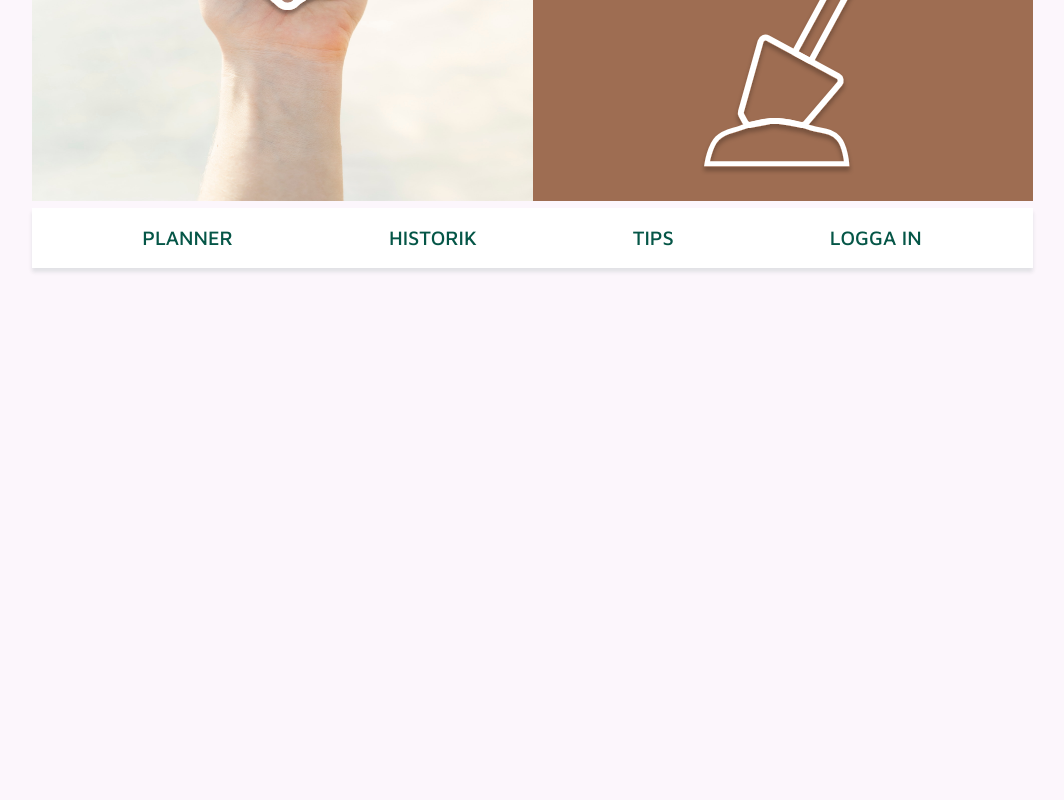
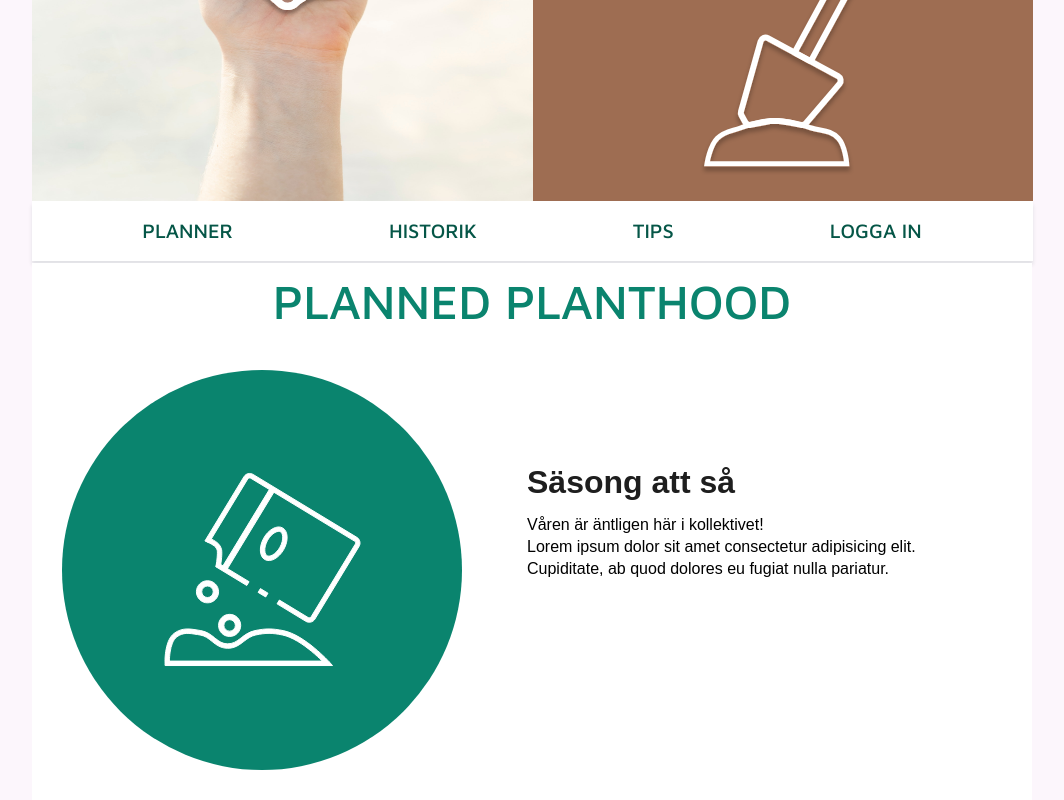
Before and after one commit to SofiaHjerpe/planned-planthood, a Vue app: page / in a window 1280 px wide. Shown: the part 339-1139 px from the top of the page, without its empty margins (100-1164 px from the left). Before the commit the page ends 800 px from the top, so only its background shows below. Built offline with nearby package versions, Linux system fonts and the light colour scheme.

Commit message:
add style for header and for season component

```diff
--- a/index.html
+++ b/index.html
@@ -7,7 +7,7 @@
     <link rel="preconnect" href="https://fonts.googleapis.com" />
     <link rel="preconnect" href="https://fonts.gstatic.com" crossorigin />
     <link
-      href="https://fonts.googleapis.com/css2?family=Maven+Pro:wght@400;500;600;700;800;900&display=swap"
+      href="https://fonts.googleapis.com/css2?family=Maven+Pro:wght@400;500;600;700;800;900&family=Open+Sans:ital,wght@0,300;0,400;0,500;0,700;1,300;1,400;1,600;1,700&display=swap"
       rel="stylesheet"
     />
     <title>Vite App</title>
@@ -19,7 +19,7 @@
 </html>
 <style>
   body {
-    display:flex;
+    display: flex;
     flex-direction: column;
     min-height: 0vh;
     background: #fcf6fc !important;
--- a/src/App.vue
+++ b/src/App.vue
@@ -1,14 +1,14 @@
 <script setup>
 import { RouterLink, RouterView } from "vue-router";
 import HeaderComponent from "./components/HeaderComponent.vue";
-
 </script>
 
 <template>
+  <div class="page-container">
     <div class="header">
-    <div>
+
         <HeaderComponent />
-    </div>
+
       <div>
         <nav>
           <RouterLink to="/">Planner</RouterLink>
@@ -20,9 +20,16 @@ import HeaderComponent from "./components/HeaderComponent.vue";
     </div>
 
     <RouterView />
+  </div>
 </template>
 
 <style scoped>
+.page-container {
+  display: flex;
+  flex-direction: column;
+  justify-content: center;
+  align-items: center;
+}
 .header {
   display: flex;
   flex-direction: column;
@@ -33,10 +40,10 @@ import HeaderComponent from "./components/HeaderComponent.vue";
 
 nav {
   width: 1001px;
-  top: 0;
   display: flex;
   justify-content: center;
   gap: 150px;
+  z-index: 9999;
   align-items: center;
   background-color: #fff;
   box-shadow: 0px 4px 4px 0px #03382f1c;
--- a/src/components/LogoView.vue
+++ /dev/null
@@ -1,6 +0,0 @@
-<script setup>
-
-</script>
-<template>
-
-</template>
--- a/src/components/PlantView.vue
+++ b/src/components/PlantView.vue
@@ -1,6 +1,6 @@
 
 <template>
-  <div style="display: flex">
+  <div style="display: flex; height: 540px">
     <div>
       <img
         :class="flower[0].width >= 500 ? 'headerImg' : 'plannedPlant'"
@@ -33,7 +33,7 @@ export default {
 <style scoped>
 .headerImg {
   width: 501px;
-  max-height: 540px;
+  height: 540px;
 }
 .plannedPlant {
   max-width: 294px;
--- /dev/null
+++ b/src/components/SeasonView.vue
@@ -0,0 +1,57 @@
+
+<template>
+  <div style="display: flex; gap: 35px">
+    <div class="circle">
+      <img src="../assets/img/Vectorseedpackage.svg" class="seed" alt="seed" />
+    </div>
+    <div class="info-text">
+      <div>
+        <h2>Säsong att så</h2>
+      </div>
+      <div>
+        <p>Våren är äntligen här i kollektivet!</p>
+        <p>Lorem ipsum dolor sit amet consectetur adipisicing elit.</p>
+        <p>Cupiditate, ab quod dolores eu fugiat nulla pariatur.</p>
+      </div>
+    </div>
+  </div>
+</template>
+<script>
+export default {};
+</script>
+ <style scoped>
+h2 {
+  font-weight: 700;
+  font-family: "Open-sans", sans-serif;
+  font-size: 32px;
+  margin-top: 120px;
+  line-height: 44px;
+  color: #1e1e1e;
+}
+p {
+  color: #000;
+  font-family: "Open-sans", sans-serif;
+  font-size: 16px;
+  font-weight: 400;
+  line-height: 22px;
+}
+.circle {
+  display: flex;
+  justify-content: center;
+  align-items: center;
+  width: 400px;
+  height: 400px;
+  margin: 30px;
+  border-radius: 200px;
+  background-color: #0a846e;
+}
+.seed {
+  width: 197px;
+  height: 197px;
+}
+.info-text {
+  display: flex;
+  flex-direction: column;
+  gap: 10px;
+}
+</style>
--- a/src/components/TheWelcome.vue
+++ b/src/components/TheWelcome.vue
@@ -1,8 +1,29 @@
 <script setup>
-import WelcomeItem from './WelcomeItem.vue'
-
+import SeasonView from "../components/SeasonView.vue";
 </script>
 
 <template>
-
+  <div class="planned-container">
+    <h1>Planned planthood</h1>
+    <SeasonView />
+  </div>
 </template>
+<style scoped>
+h1 {
+  font-family: "Maven Pro", sans-serif;
+  font-weight: 500;
+  font-size: 48px;
+  text-transform: uppercase;
+  color: #0a846e;
+  align-self: center;
+}
+.planned-container {
+  display: flex;
+  flex-direction: column;
+  justify-content: center;
+  margin-top: 2px;
+  z-index: -1;
+  width: 1000px;
+  background-color: #fff;
+}
+</style>
--- a/src/router/index.js
+++ b/src/router/index.js
@@ -1,13 +1,13 @@
 import { createRouter, createWebHistory } from 'vue-router'
-import HomeView from '../views/HomeView.vue'
+import PlannerView from '../views/PlannerView.vue'
 
 const router = createRouter({
   history: createWebHistory(import.meta.env.BASE_URL),
   routes: [
     {
       path: '/',
-      name: 'home',
-      component: HomeView
+      name: 'planner',
+      component: PlannerView
     },
     {
       path: '/about',
```
Also changed, not shown: src/views/PlannerView.vue (renamed from src/views/HomeView.vue). Lines whose indentation alone changed are shown as unchanged.
